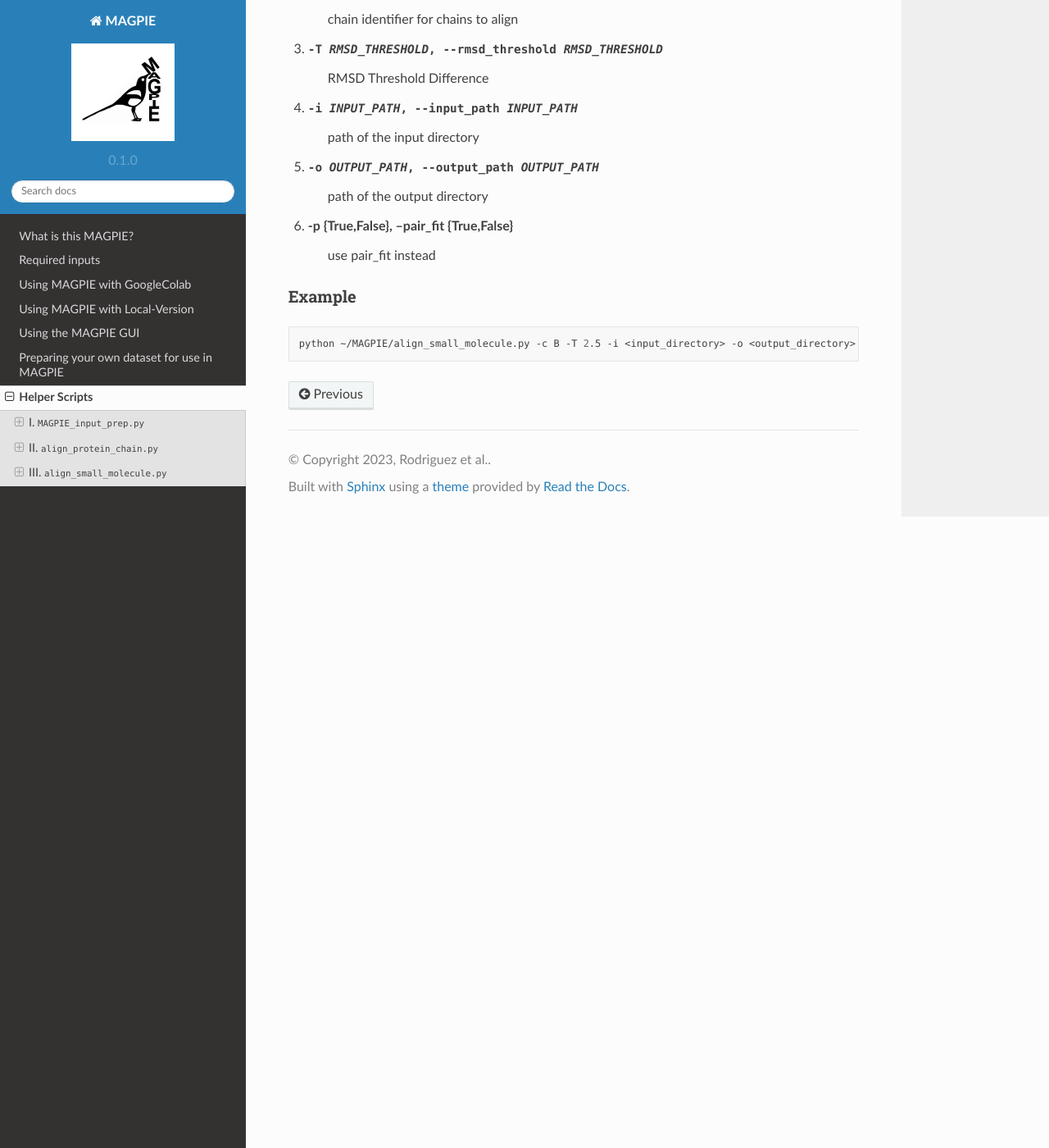
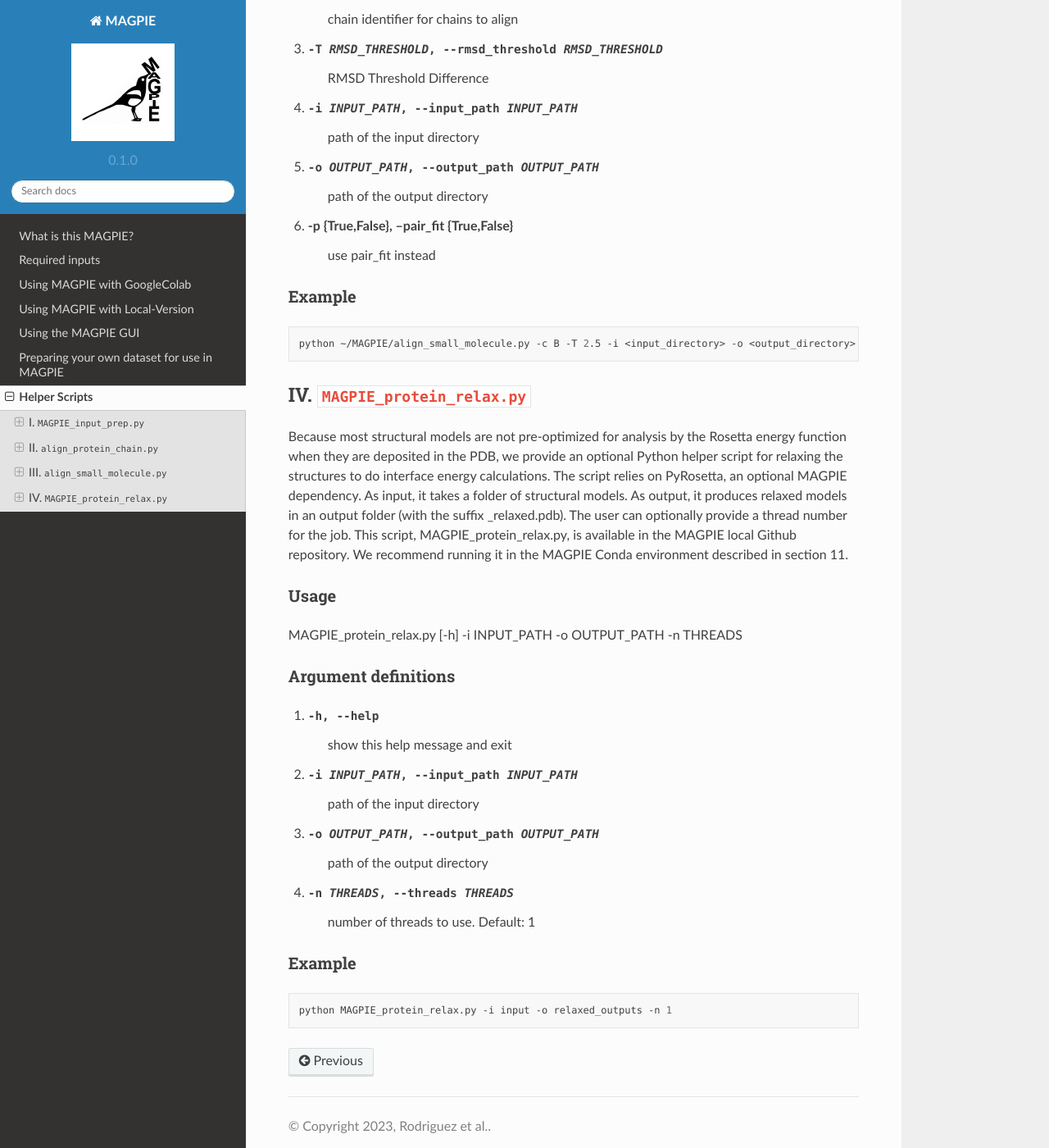
Before and after one commit to SundbergBelen/MAGPIE-docs, a Sphinx documentation site: the page built from docs/source/HelperScripts.rst, in a window 1280 px wide and 1400 px high, scrolled down 4723 px. Shown: the whole window at 82% size. Built offline with Sphinx 7.4.7 and the Read the Docs theme 2.0.0, drawn with Linux system fonts in a browser that asks for light colours; pages that are not in the unit, such as notebooks, are missing from menus.

Commit message:
added protein relax helper

```diff
--- a/docs/source/HelperScripts.rst
+++ b/docs/source/HelperScripts.rst
@@ -168,3 +168,30 @@ Example
 .. code-block:: bash
 
     python ~/MAGPIE/align_small_molecule.py -c B -T 2.5 -i <input_directory> -o <output_directory> -p True
+
+IV. ``MAGPIE_protein_relax.py``
+==============================
+Because most structural models are not pre-optimized for analysis by the Rosetta energy function when they are deposited in the PDB, we provide an optional Python helper script for relaxing the structures to do interface energy calculations. The script relies on PyRosetta, an optional MAGPIE dependency. As input, it takes a folder of structural models. As output, it produces relaxed models in an output folder (with the suffix _relaxed.pdb). The user can optionally provide a thread number for the job. This script, MAGPIE_protein_relax.py, is available in the MAGPIE local Github repository. We recommend running it in the MAGPIE Conda environment described in section 11.
+
+Usage
+------
+MAGPIE_protein_relax.py [-h] -i INPUT_PATH -o OUTPUT_PATH -n THREADS
+
+Argument definitions
+---------------------
+1. -h, --help            show this help message and exit
+
+2. -i INPUT_PATH, --input_path INPUT_PATH
+                        path of the input directory
+
+3.  -o OUTPUT_PATH, --output_path OUTPUT_PATH
+                        path of the output directory
+
+4. -n THREADS, --threads THREADS
+                        	   number of threads to use. Default: 1
+
+Example
+--------
+.. code-block:: bash
+
+    python MAGPIE_protein_relax.py -i input -o relaxed_outputs -n 1
```
